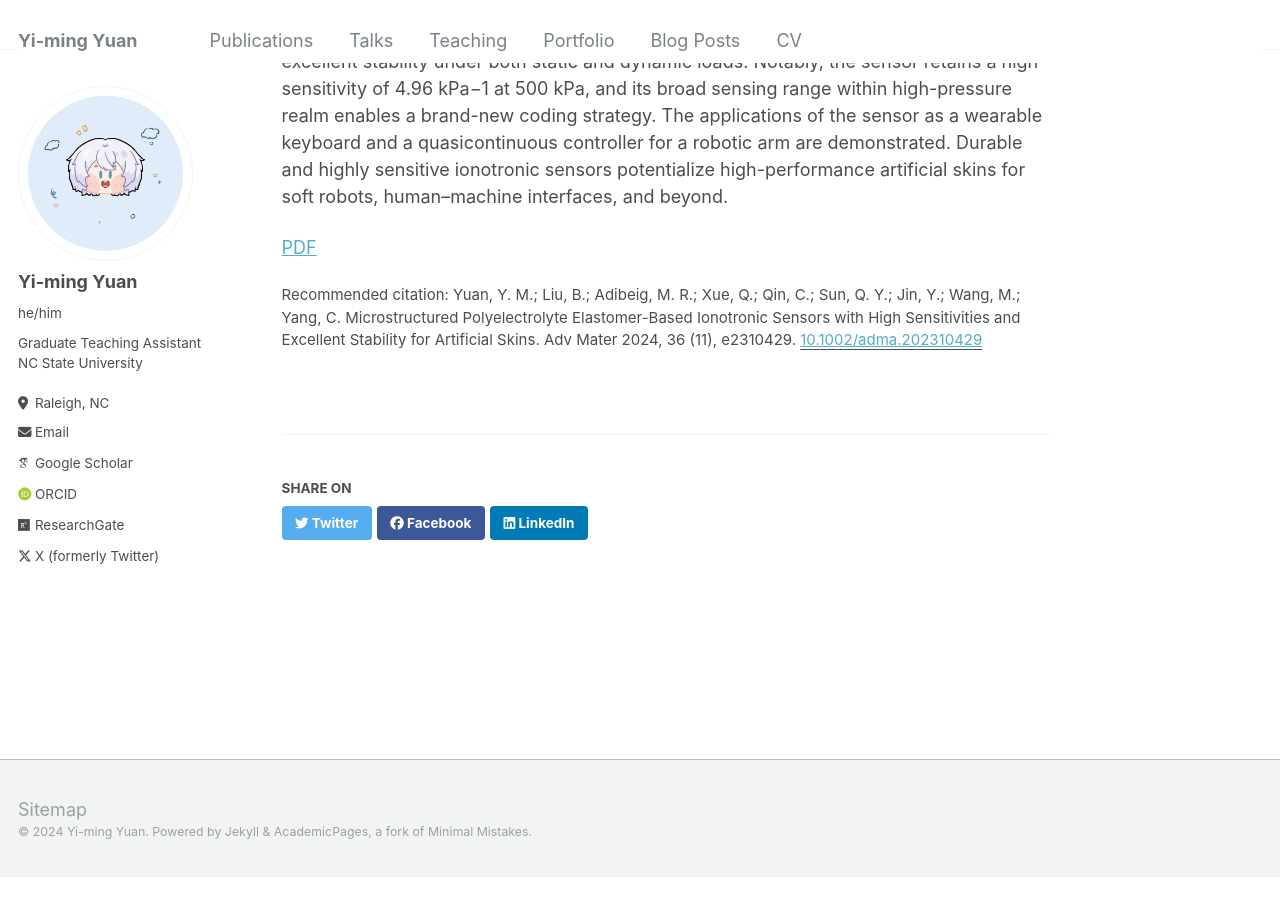
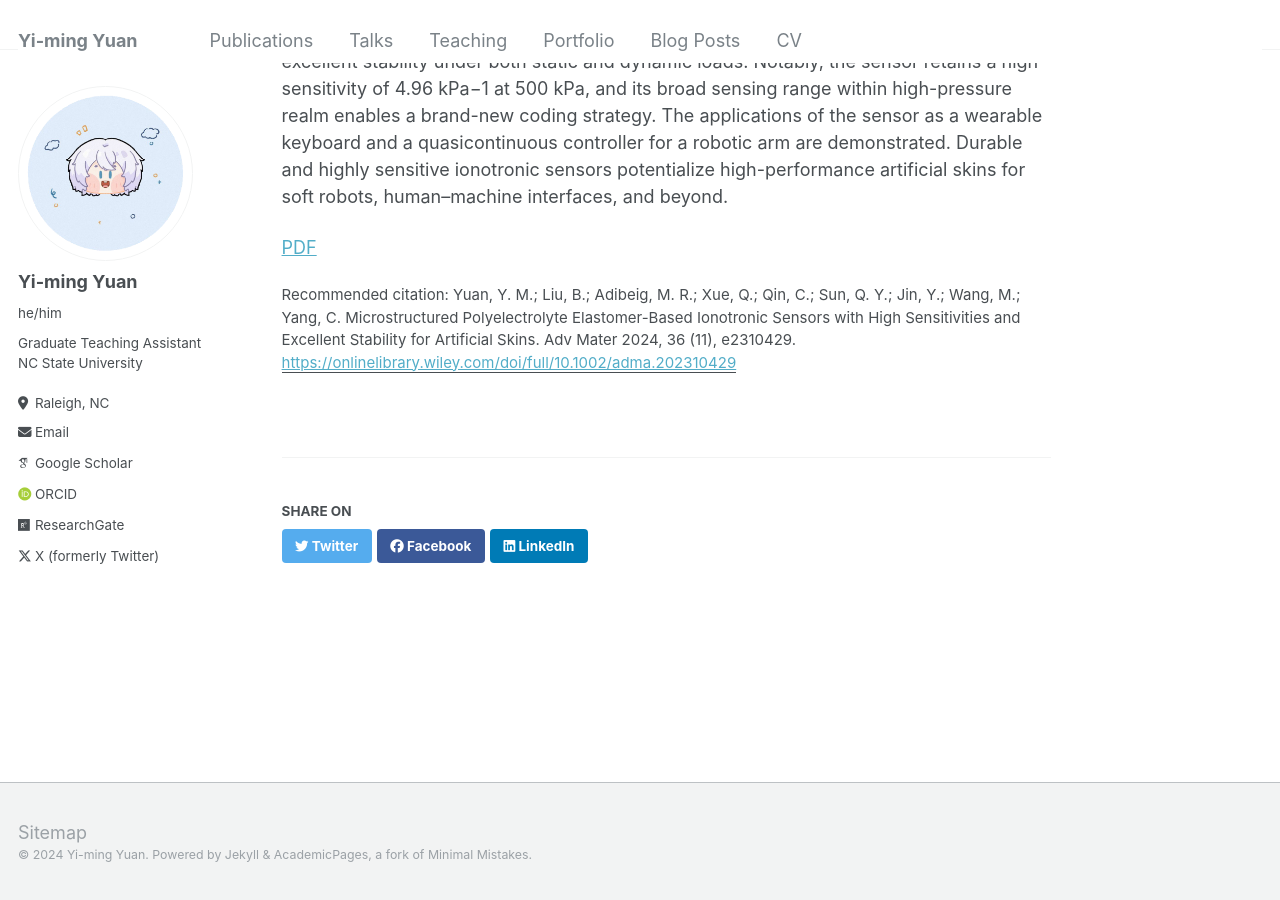
Before and after one commit to yuanym2018/yuanym2018.github.io, a Jekyll site: the page built from _publications/1.md, in a window 1280 px wide and 900 px high, scrolled down 583 px. Built offline with Jekyll 4.4.1, drawn with Linux system fonts in a browser that asks for light colours; some web fonts are replaced; before the commit the page ends 1461 px from its top, so only the background shows below that; part of the change alters nothing that is shown.

Commit message:
Update 1.md

```diff
--- a/_publications/1.md
+++ b/_publications/1.md
@@ -5,7 +5,7 @@ permalink: /publication/2009-10-01-paper-title-number-1
 excerpt: ''
 date: 2023-12-13
 venue: 'Advanced Materials'
-paperurl: '10.1002/adma.202310429'
+paperurl: 'https://onlinelibrary.wiley.com/doi/full/10.1002/adma.202310429'
 citation: 'Yuan, Y. M.; Liu, B.; Adibeig, M. R.; Xue, Q.; Qin, C.; Sun, Q. Y.; Jin, Y.; Wang, M.; Yang, C. Microstructured Polyelectrolyte Elastomer-Based Ionotronic Sensors with High Sensitivities and Excellent Stability for Artificial Skins. Adv Mater 2024, 36 (11), e2310429.'
 ---
 
```
